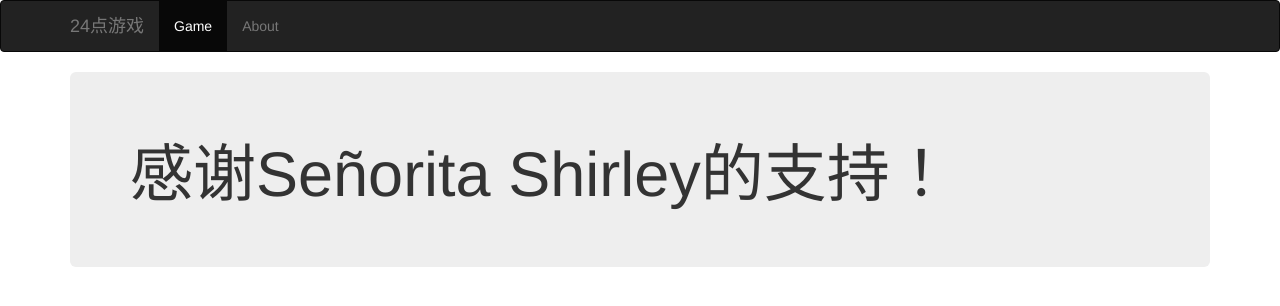
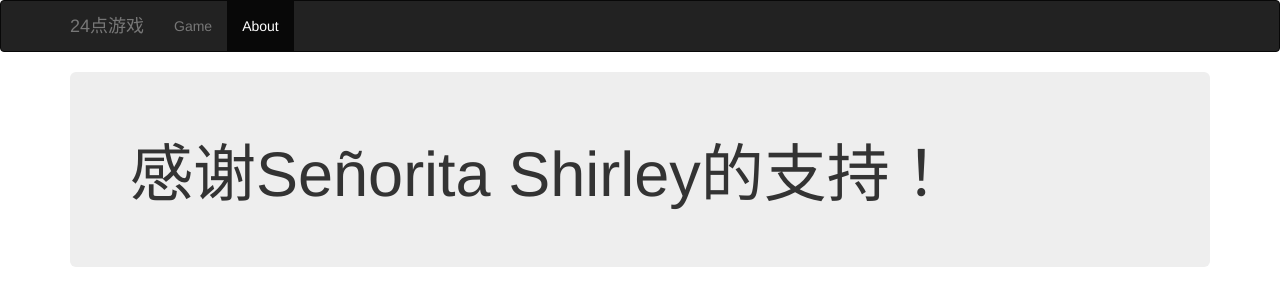
Before and after one commit to lobechan/lobechan.github.com, a plain HTML site: page about.html in a window 1280 px wide. Drawn offline with Linux system fonts and the light colour scheme.

Commit message:
index html and about html nav url change

```diff
--- a/about.html
+++ b/about.html
@@ -22,13 +22,13 @@
 							<span class="icon-bar"></span>
 							<span class="icon-bar"></span>
 						</button>
-						<a class="navbar-brand" href="index.html">24点游戏</a>
+						<a class="navbar-brand" href="http://lobechan.github.io/">24点游戏</a>
 					</div>
 
 					<div class="collapse navbar-collapse" id="bs-example-navbar-collapse-1">
 						<ul class="nav navbar-nav">
-							<li class="active"><a href="index.html">Game</a></li>
-							<li><a href="about.html">About</a></li>
+							<li><a href="http://lobechan.github.io/">Game</a></li>
+							<li class="active"><a href="about.html">About</a></li>
 						</ul>
 					</div>
 				</div>
```
Also changed, not shown: index.html (+2 -2 lines).
